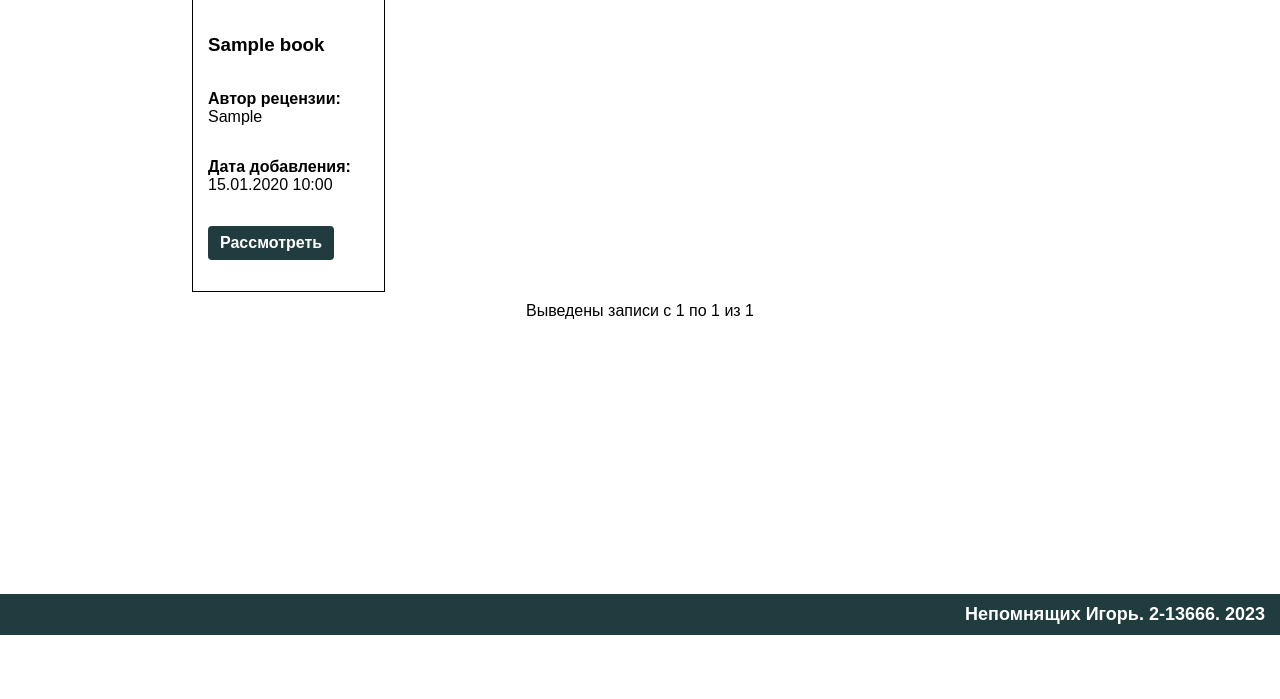
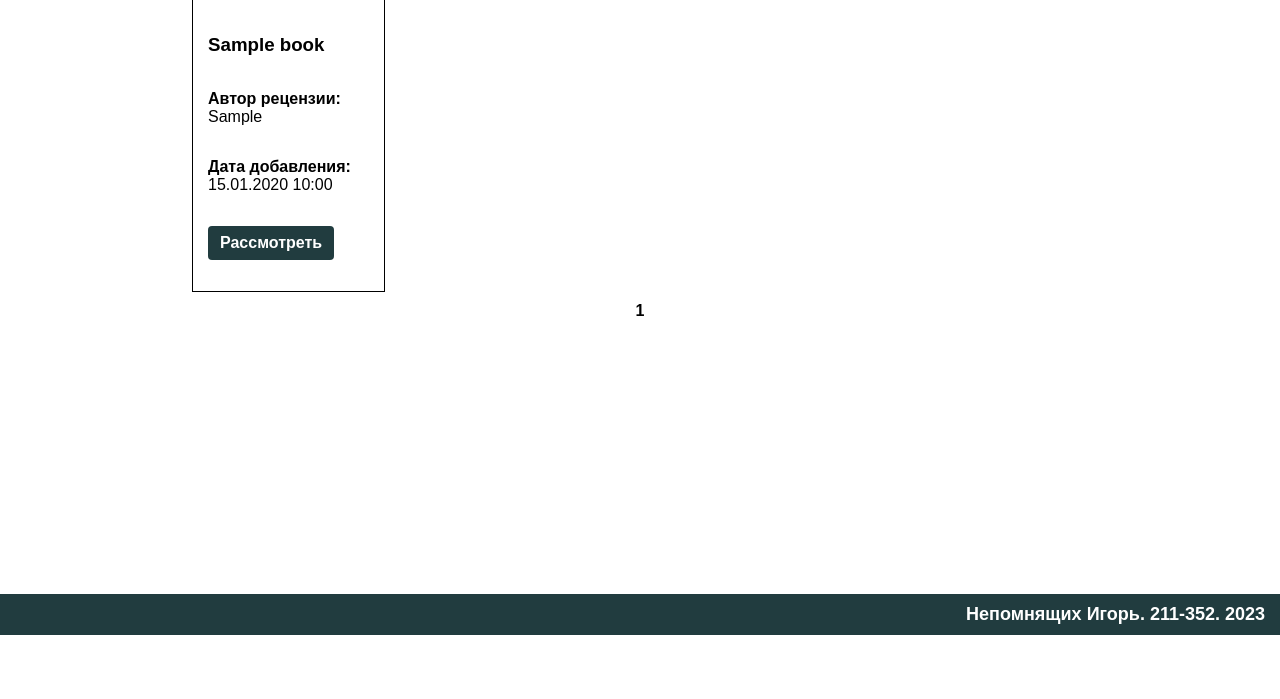
Before and after one commit to 666Parzival666/webdev-exam-2023-2-13666, a Flask app: page /moderate in a window 1280 px wide. Shown: the part 165-864 px from the top of the page. Run offline with Flask 3, Linux system fonts and the light colour scheme; a user stored in the database is signed in; tables that the repository leaves empty hold one stand-in row (values such as "Sample post"); some libraries are stand-ins or nearby versions.

Commit message:
regular fixes

```diff
--- a/auth.py
+++ b/auth.py
@@ -11,7 +11,7 @@ bp = Blueprint('auth', __name__)
 @bp.route('/login', methods=['GET', 'POST'])
 def login():
     if current_user.is_authenticated:
-        return redirect(url_for('home'))
+        return redirect(url_for('library.index'))
 
     if request.method == 'POST':
         login = request.form.get('login')
--- a/library.py
+++ b/library.py
@@ -36,15 +36,16 @@ def index():
             reviews = Review.query.filter_by(book_id=book.id, status_id=2).all()
             ratings = [review.rating for review in reviews]
             average_rating = sum(ratings) / len(ratings) if ratings else 0
+            average_rating = round(average_rating, 2)
             reviews_count = len(reviews)
             book.average_rating = average_rating
             book.reviews_count = reviews_count
 
-        user_review = None
-        if current_user.is_authenticated:
-            user_review = Review.query.filter_by(book_id=book.id, user_id=current_user.id).first()
+        # user_review = None
+        # if current_user.is_authenticated:
+        #     user_review = Review.query.filter_by(book_id=book.id, user_id=current_user.id).first()
 
-        return render_template('library/index.html', books=books, genres=genres, pagination=books_pagination, user_review=user_review)
+        return render_template('library/index.html', books=books, genres=genres, pagination=books_pagination)
     except SQLAlchemyError:
         flash('Произошла ошибка базы данных', 'error')
         return redirect(url_for('library.index'))
--- a/reviews.py
+++ b/reviews.py
@@ -1,5 +1,5 @@
 from flask import Blueprint, render_template, request, redirect, flash, url_for
-from models import db, Book, Cover, Genre, Review, User
+from models import db, Book, Review, User
 from flask_login import current_user, login_required
 from bleach import clean
 from flask_paginate import Pagination, get_page_args
@@ -76,9 +76,13 @@ def moderate_reviews():
         return redirect(url_for('library.index'))
 
     try:
-        page, per_page, offset = get_page_args(page_parameter='page', per_page_parameter='per_page', default=1)
+        page = request.args.get('page', 1, type=int)
+        per_page = 12
 
-        reviews = Review.query.filter_by(status_id=1).order_by(desc(Review.date_added)).limit(per_page).offset(offset).all()
+        reviews_pagination = Review.query.filter_by(status_id=1).order_by(desc(Review.date_added)) \
+            .paginate(page=page, per_page=per_page, error_out=False)
+        reviews = reviews_pagination.items
+
 
         for review in reviews:
             user = User.query.get(review.user_id)
@@ -89,9 +93,7 @@ def moderate_reviews():
 
         total_reviews = Review.query.filter_by(status_id=1).count()
 
-        pagination = Pagination(page=page, per_page=per_page, total=total_reviews, css_framework='bootstrap4')
-
-        return render_template('reviews/moderate.html', reviews=reviews, pagination=pagination)
+        return render_template('reviews/moderate.html', reviews=reviews, pagination=reviews_pagination)
     except SQLAlchemyError:
         flash('Произошла ошибка базы данных', 'error')
         return redirect(url_for('reviews.moderate_reviews'))
--- a/templates/base.html
+++ b/templates/base.html
@@ -63,7 +63,7 @@
 
     <!-- Футер -->
     <div class="footer">
-        <span class="user-name">Непомнящих Игорь. 2-13666. 2023</span>
+        <span class="user-name">Непомнящих Игорь. 211-352. 2023</span>
     </div>
 
 </body>
--- a/templates/reviews/moderate.html
+++ b/templates/reviews/moderate.html
@@ -15,10 +15,23 @@
     </div>
 
     <div class="pagination">
-      Выведены записи с {{ pagination.page * pagination.per_page - pagination.per_page + 1 }}
-      по {{ pagination.page * pagination.per_page if pagination.page * pagination.per_page <= pagination.total else pagination.total }}
-      из {{ pagination.total }}
-      {{ pagination.links }}
-    </div>
+            {% if pagination.has_prev %}
+                <a href="{{ url_for('reviews.moderate_reviews', page=pagination.prev_num) }}" class="pagination-link">Назад</a>
+            {% endif %}
+            {% for num in pagination.iter_pages(left_edge=1, right_edge=1, left_current=1, right_current=2) %}
+                {% if num %}
+                    {% if num != pagination.page %}
+                        <a href="{{ url_for('reviews.moderate_reviews', page=num) }}" class="pagination-link">{{ num }}</a>
+                    {% else %}
+                        <span class="current-page">{{ num }}</span>
+                    {% endif %}
+                {% else %}
+                    <span class="ellipsis">...</span>
+                {% endif %}
+            {% endfor %}
+            {% if pagination.has_next %}
+                <a href="{{ url_for('reviews.moderate_reviews', page=pagination.next_num) }}" class="pagination-link">Вперед</a>
+            {% endif %}
+        </div>
   </div>
 {% endblock %}
```
